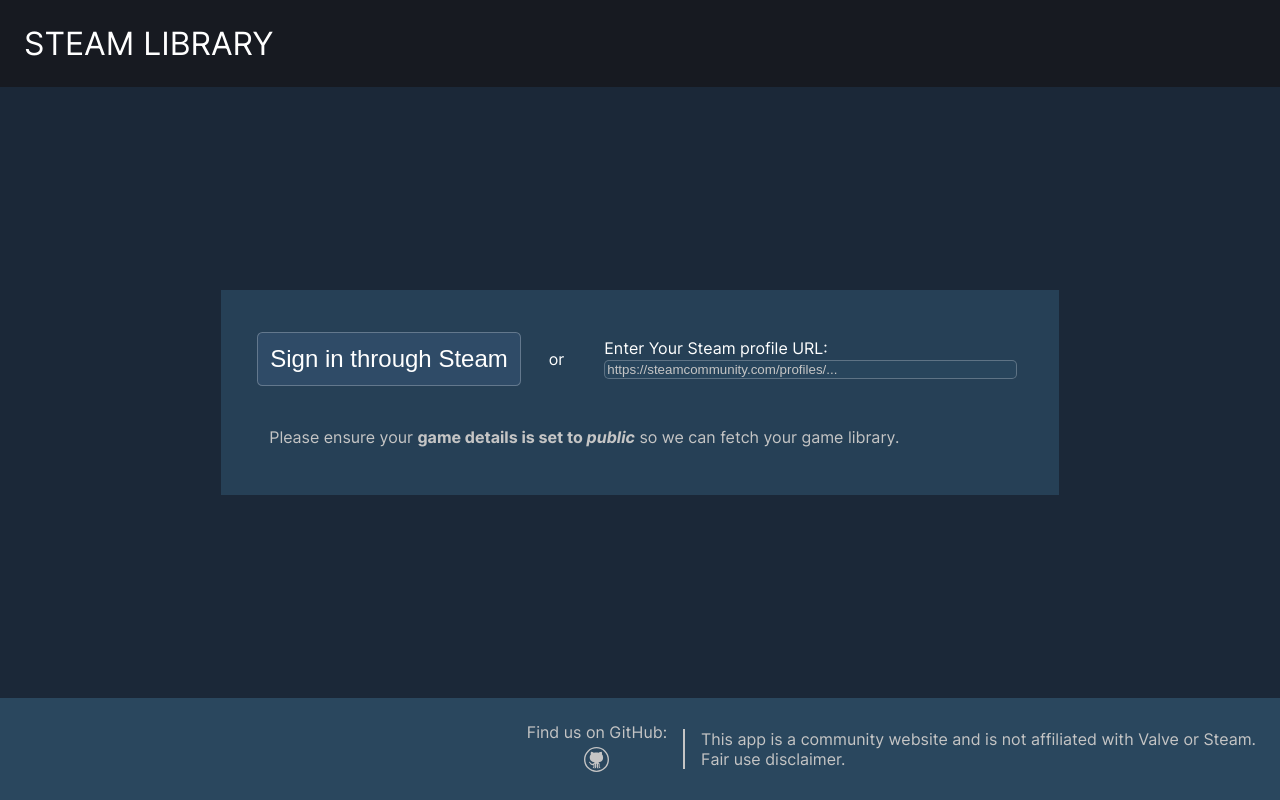
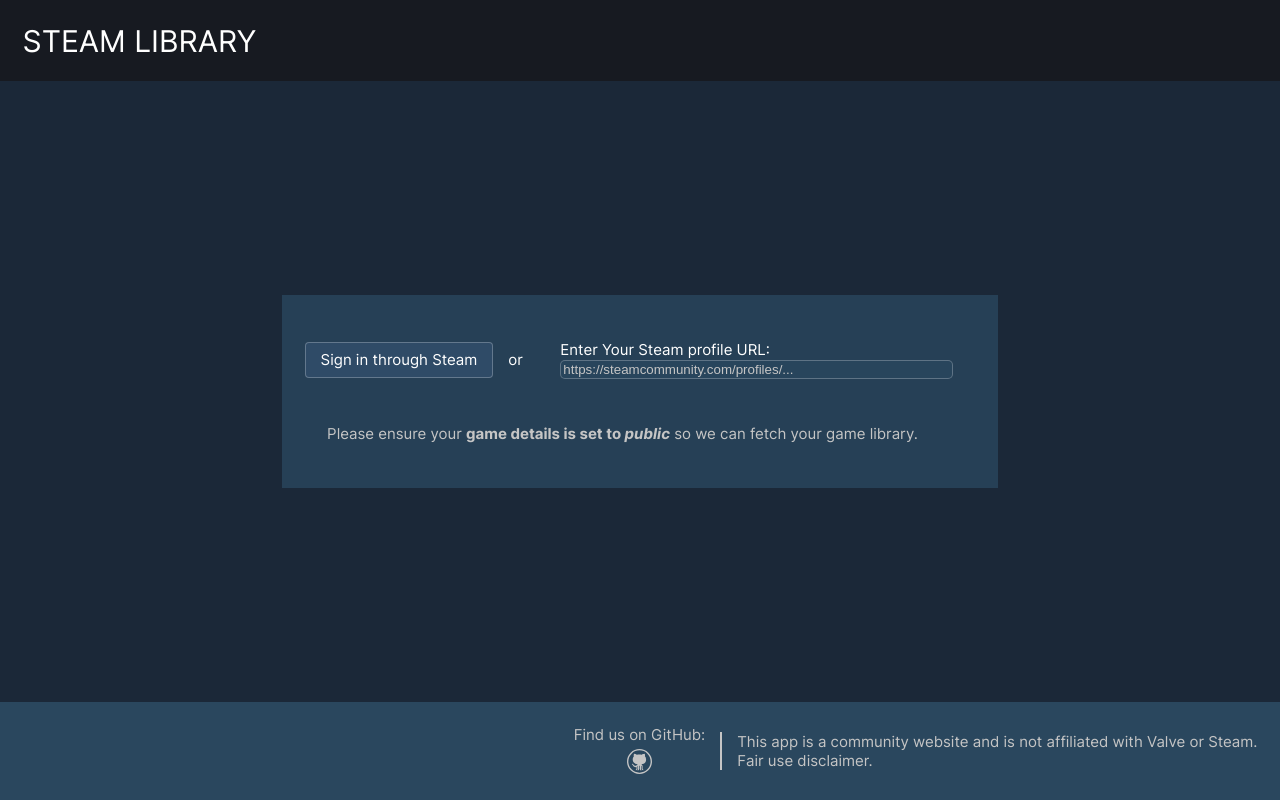
Before and after one commit to TobyLynas/SteamLibraryCompare, a React (Create React App) app in the folder client/: page /auth in a window 1280 px wide. Built offline with nearby package versions, Linux system fonts and the light colour scheme.

Commit message:
Adjust button component to more closely match spec

```diff
--- a/client/src/components/Button.tsx
+++ b/client/src/components/Button.tsx
@@ -8,11 +8,10 @@ interface ButtonProps {
 
 const Button = (props: ButtonProps) => {
     return (
-        <div className={styles.container}>
-            <button className={styles.button} onClick={props.onClick}>
-                {props.text}
-            </button>
-        </div>
+        <button className={styles.button} onClick={props.onClick}>
+            {props.text}
+        </button>
     );
 };
+
 export default Button;
--- a/client/src/styles/Button.module.css
+++ b/client/src/styles/Button.module.css
@@ -1,15 +1,16 @@
 .button {
     background-color: var(--theme-button-background);
+    border-radius: 0.4rem;
     border: var(--theme-border) 1px solid;
-    border-radius: 4pt;
     color: var(--theme-page-text);
-    font-size: var(--theme-md);
-    padding: var(--theme-xs);
-    margin: var(--theme-xs);
+    font-family: inherit;
+    font-size: var(--theme-base-font-size);
+    padding: 0.5em 1em;
 }
+
 .button:hover {
-    background-color: var(--theme-button-hover);
+    background-color: var(--theme-button-background-hover);
 }
 .button:active {
-    background-color: var(--theme-button-active);
+    background-color: var(--theme-button-background-active);
 }
--- a/client/src/styles/global.css
+++ b/client/src/styles/global.css
@@ -10,10 +10,12 @@
     --theme-title-text: #66c0f4;
     --theme-box-background: rgba(42, 71, 94, 0.8);
     --theme-box-accents: var(--theme-title-text);
+
+    /* Button */
     --theme-button-background: #2f4b67;
+    --theme-button-background-hover: #224e7a;
+    --theme-button-background-active: #1898d0;
     --theme-button-text: var(--theme-page-text);
-    --theme-button-hover: #224e7a;
-    --theme-button-active: #1898d0;
 
     /* Sizes for padding, font size, etc */
     --theme-xs: 0.5em;
@@ -21,6 +23,14 @@
     --theme-md: 1.5em;
     --theme-lg: 2em;
     --theme-xlg: 4em;
+
+    /* Base font size */
+    font-size: 10px;
+    --theme-base-font-size: 1.5rem;
+}
+
+* {
+    box-sizing: border-box;
 }
 
 html,
@@ -31,6 +41,7 @@ body {
 body {
     color: var(--theme-page-text);
     font-family: "Inter", sans-serif;
+    font-size: var(--theme-base-font-size);
     margin: 0;
 }
 
```
